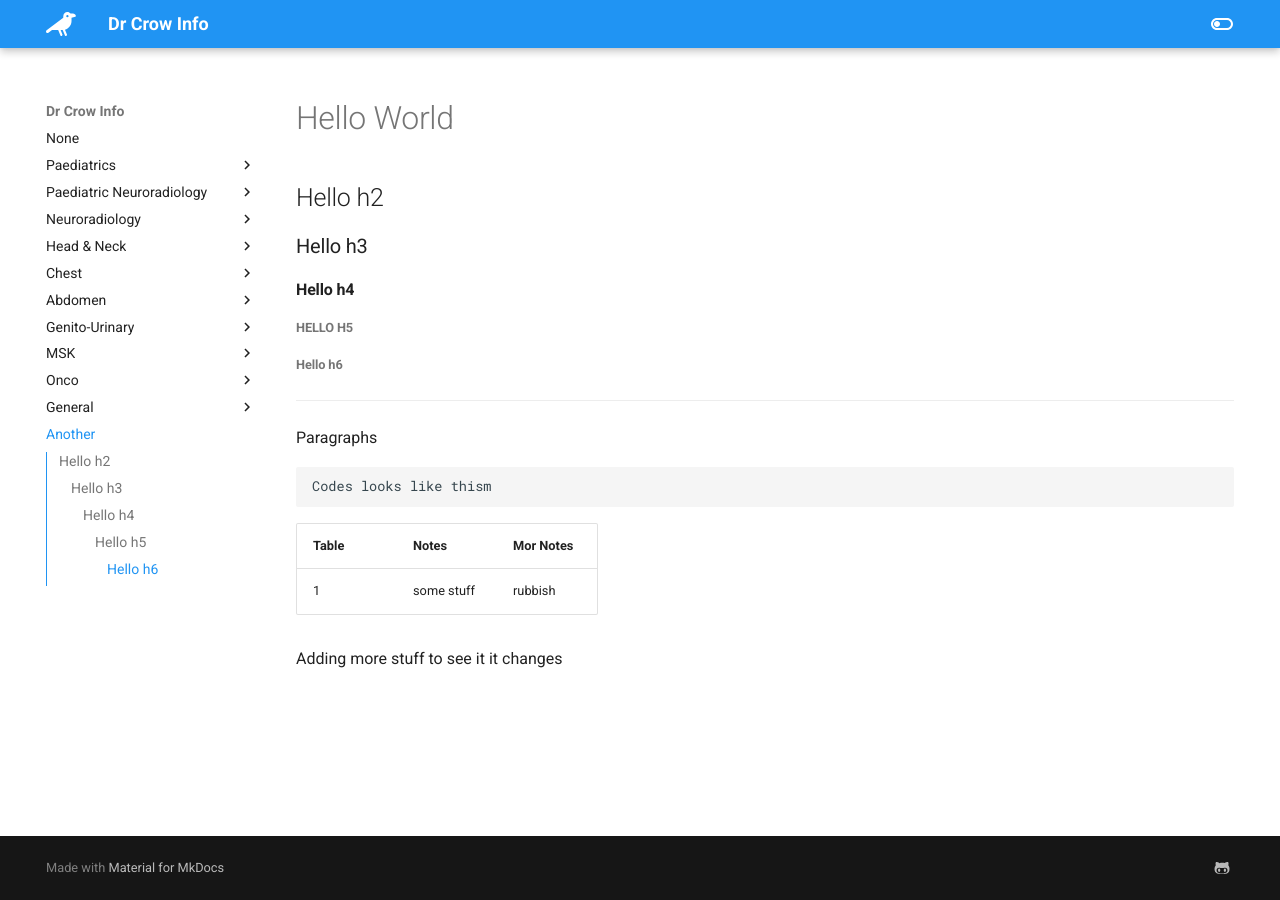
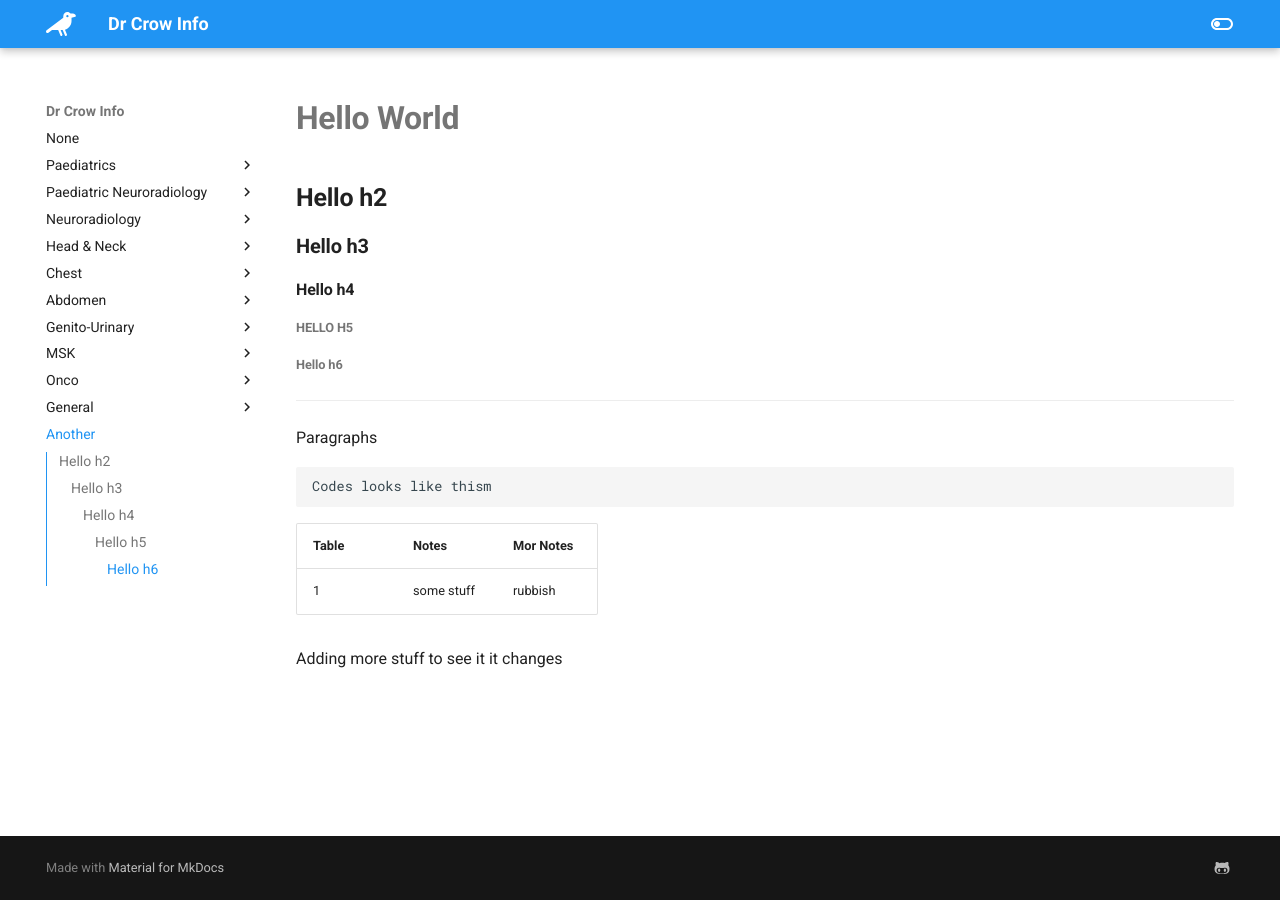
Before and after one commit to TheDrCrow/DrCrowInfo, an MkDocs documentation site: the page built from docs/anotherpage.md, in a window 1280 px wide. Built offline with MkDocs 1.6.1 and Material for MkDocs 9.7.7, drawn with Linux system fonts in a browser that asks for light colours.

Commit message:
antoehr page bole

```diff
--- a/docs/anotherpage.md
+++ b/docs/anotherpage.md
@@ -1,8 +1,8 @@
-# Hello World
+# **Hello World**
 
-## Hello h2
+## **Hello h2**
 
-### Hello h3
+### **Hello h3**
 
 #### Hello h4
 
```
